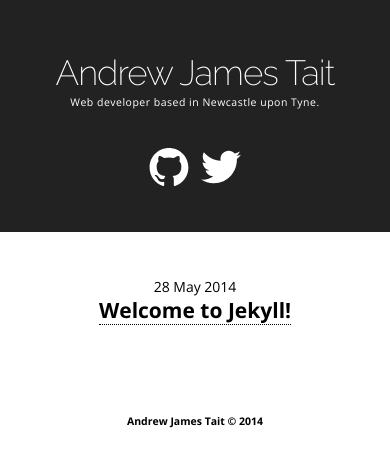
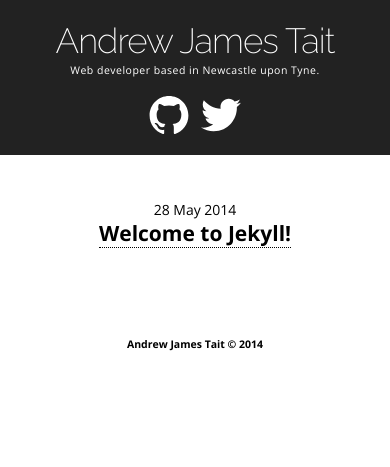
Before and after one commit to andrewjtait/andrewjtait.github.io, a Jekyll site: the page built from index.html, in a window 390 px wide. Shown: the top 467 px of the page. Built offline with Jekyll 4.4.1, drawn with Linux system fonts in a browser that asks for light colours.

Commit message:
adjusted header text spacing

```diff
--- a/_sass/_content.scss
+++ b/_sass/_content.scss
@@ -35,5 +35,6 @@
       left: 10px;
       right: 10px;
     }
+    margin-top: 155px;
   }
 }
--- a/_sass/_head.scss
+++ b/_sass/_head.scss
@@ -71,7 +71,11 @@
 }
 
 @media (max-width: 650px) {
+  .app-head {
+    padding-top: 20px;
+  }
+
   .app-description {
-    margin-bottom: 20px;
+    margin-bottom: 0;
   }
 }
```
Also changed, not shown: assets/app.css (+6 -2 lines).
